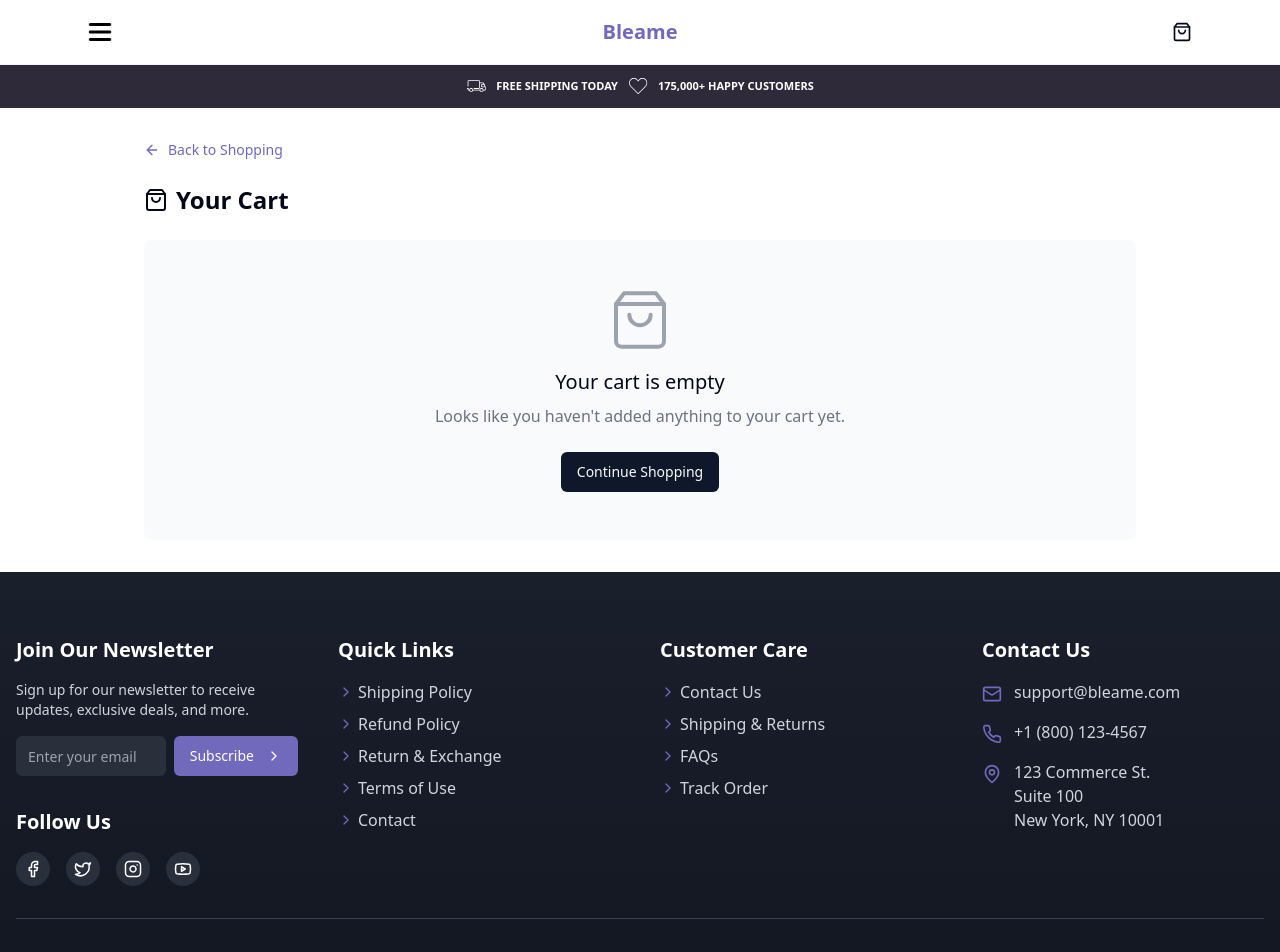
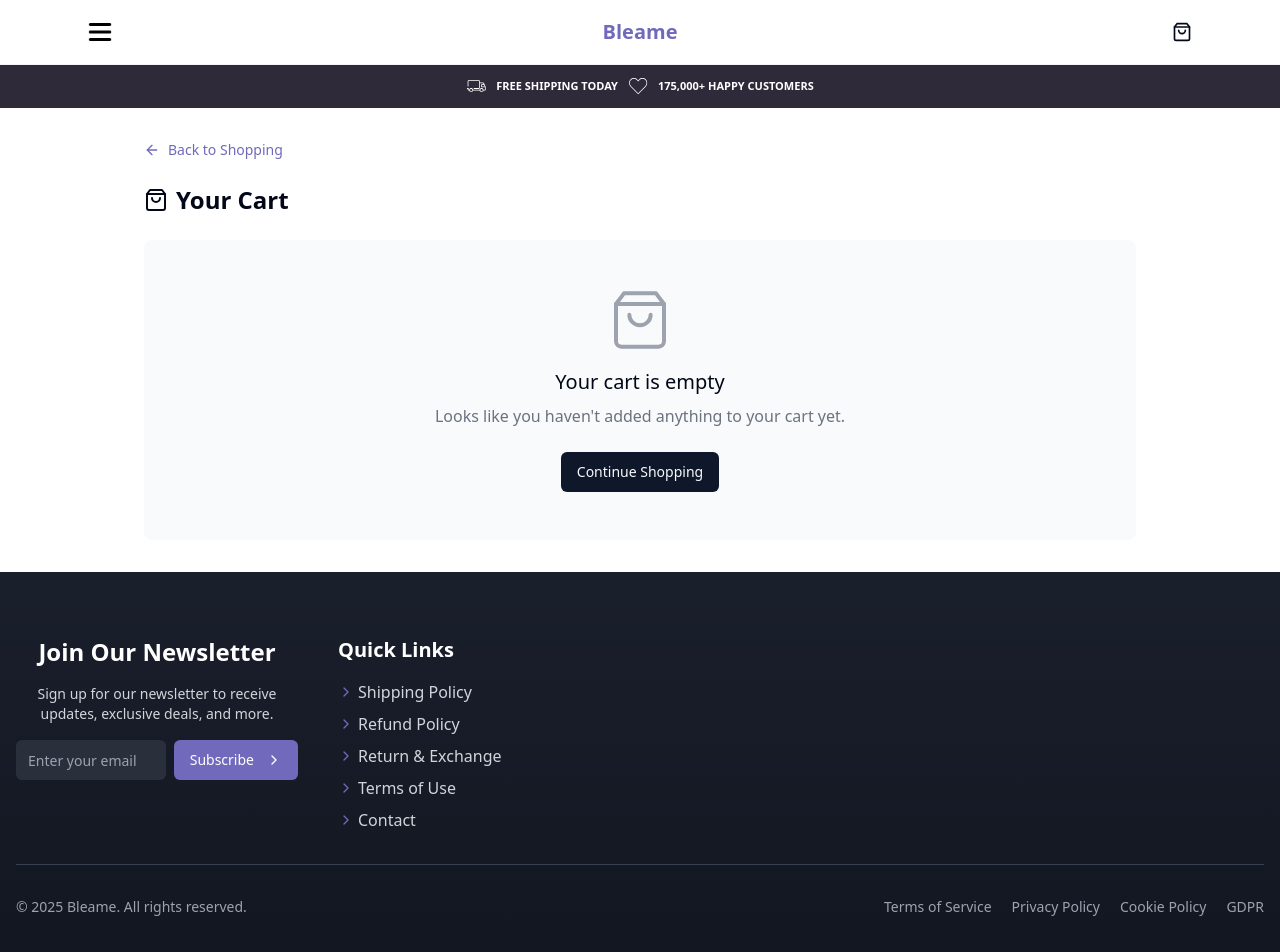
Before and after one commit to wasteyuse/finalize, a React (Vite) app: page /cart in a window 1280 px wide. Shown: the top 952 px of the page. Built offline with nearby package versions, Linux system fonts and the light colour scheme; the HTML template or start-up script is replaced by a standard one.

Commit message:
Visual edit in Lovable
Edited UI in Lovable

```diff
--- a/src/components/layout/Footer.tsx
+++ b/src/components/layout/Footer.tsx
@@ -1,11 +1,9 @@
-
 import React from 'react';
 import { Link } from 'react-router-dom';
 import { Input } from "@/components/ui/input";
 import { Button } from "@/components/ui/button";
 import { ChevronRight, Facebook, Twitter, Instagram, Youtube, Mail, Phone, MapPin } from "lucide-react";
 import { Separator } from "@/components/ui/separator";
-
 export const Footer = () => {
   const currentYear = new Date().getFullYear();
   const footerLinks = {
@@ -48,39 +46,31 @@ export const Footer = () => {
       title: "GDPR",
       href: "#"
     }],
-    navigation: [
-      {
+    navigation: [{
       title: "Shipping Policy",
       href: "/shipping-policy"
-      },
-      {
+    }, {
       title: "Refund Policy",
       href: "/refund-policy"
-      },
-      {
+    }, {
       title: "Return & Exchange",
       href: "/return-exchange"
-      },
-      {
+    }, {
       title: "Terms of Use",
       href: "/terms-of-use"
-      },
-      {
+    }, {
       title: "Contact",
       href: "/contact"
-      }
-    ]
+    }]
   };
-
-  return (
-    <footer className="bg-gradient-to-b from-[#1A1F2C] to-[#121620] text-white py-16">
+  return <footer className="bg-gradient-to-b from-[#1A1F2C] to-[#121620] text-white py-16">
       <div className="container mx-auto px-4">
         <div className="grid grid-cols-1 md:grid-cols-2 lg:grid-cols-4 gap-10">
           {/* Newsletter Section */}
           <div className="col-span-1 lg:col-span-1">
             <div className="mb-8">
-              <h2 className="text-xl font-bold mb-4">Join Our Newsletter</h2>
-              <p className="text-gray-300 text-sm mb-4">
+              <h2 className="font-bold mb-4 text-center text-2xl">Join Our Newsletter</h2>
+              <p className="text-gray-300 text-sm mb-4 text-center">
                 Sign up for our newsletter to receive updates, exclusive deals, and more.
               </p>
               <div className="flex flex-col sm:flex-row gap-2">
@@ -91,73 +81,27 @@ export const Footer = () => {
               </div>
             </div>
 
-            <div className="mt-6">
-              <h2 className="text-xl font-bold mb-4">Follow Us</h2>
-              <div className="flex space-x-4">
-                <a href="#" aria-label="Facebook" className="bg-[#2A2F3C] p-2 rounded-full hover:bg-[#7069BC] transition-colors">
-                  <Facebook size={18} />
-                </a>
-                <a href="#" aria-label="Twitter" className="bg-[#2A2F3C] p-2 rounded-full hover:bg-[#7069BC] transition-colors">
-                  <Twitter size={18} />
-                </a>
-                <a href="#" aria-label="Instagram" className="bg-[#2A2F3C] p-2 rounded-full hover:bg-[#7069BC] transition-colors">
-                  <Instagram size={18} />
-                </a>
-                <a href="#" aria-label="Youtube" className="bg-[#2A2F3C] p-2 rounded-full hover:bg-[#7069BC] transition-colors">
-                  <Youtube size={18} />
-                </a>
-              </div>
-            </div>
+
           </div>
 
           {/* Navigation Links */}
           <div className="col-span-1">
             <h2 className="text-xl font-bold mb-4">Quick Links</h2>
             <ul className="space-y-2">
-              {footerLinks.navigation.map((link, index) => (
-                <li key={index}>
+              {footerLinks.navigation.map((link, index) => <li key={index}>
                   <Link to={link.href} className="text-gray-300 hover:text-[#9b87f5] transition-colors flex items-center">
                     <ChevronRight className="w-4 h-4 mr-1 text-[#7069BC]" />
                     {link.title}
                   </Link>
-                </li>
-              ))}
+                </li>)}
             </ul>
           </div>
 
           {/* Customer Care */}
-          <div className="col-span-1">
-            <h2 className="text-xl font-bold mb-4">Customer Care</h2>
-            <ul className="space-y-2">
-              {footerLinks.customerCare.map((link, index) => (
-                <li key={index}>
-                  <Link to={link.href} className="text-gray-300 hover:text-[#9b87f5] transition-colors flex items-center">
-                    <ChevronRight className="w-4 h-4 mr-1 text-[#7069BC]" />
-                    {link.title}
-                  </Link>
-                </li>
-              ))}
-            </ul>
-          </div>
+
 
           {/* Contact Info */}
-          <div className="col-span-1">
-            <h2 className="text-xl font-bold mb-4">Contact Us</h2>
-            <ul className="space-y-4">
-              <li className="flex items-start">
-                <Mail className="w-5 h-5 mt-1 mr-3 text-[#7069BC]" />
-                <span className="text-gray-300">support@bleame.com</span>
-              </li>
-              <li className="flex items-start">
-                <Phone className="w-5 h-5 mt-1 mr-3 text-[#7069BC]" />
-                <span className="text-gray-300">+1 (800) 123-4567</span>
-              </li>
-              <li className="flex items-start">
-                <MapPin className="w-5 h-5 mt-1 mr-3 text-[#7069BC]" />
-                <span className="text-gray-300">123 Commerce St.<br />Suite 100<br />New York, NY 10001</span>
-              </li>
-            </ul>
-          </div>
+
         </div>
 
         <Separator className="my-8 bg-gray-700" />
@@ -170,14 +114,11 @@ export const Footer = () => {
           </div>
 
           <div className="flex flex-wrap gap-5">
-            {footerLinks.legal.map((link, index) => (
-              <Link key={index} to={link.href} className="text-gray-400 text-sm hover:text-white transition-colors">
+            {footerLinks.legal.map((link, index) => <Link key={index} to={link.href} className="text-gray-400 text-sm hover:text-white transition-colors">
                 {link.title}
-              </Link>
-            ))}
+              </Link>)}
           </div>
         </div>
       </div>
-    </footer>
-  );
+    </footer>;
 };
```
Lines whose indentation alone changed are shown as unchanged.
